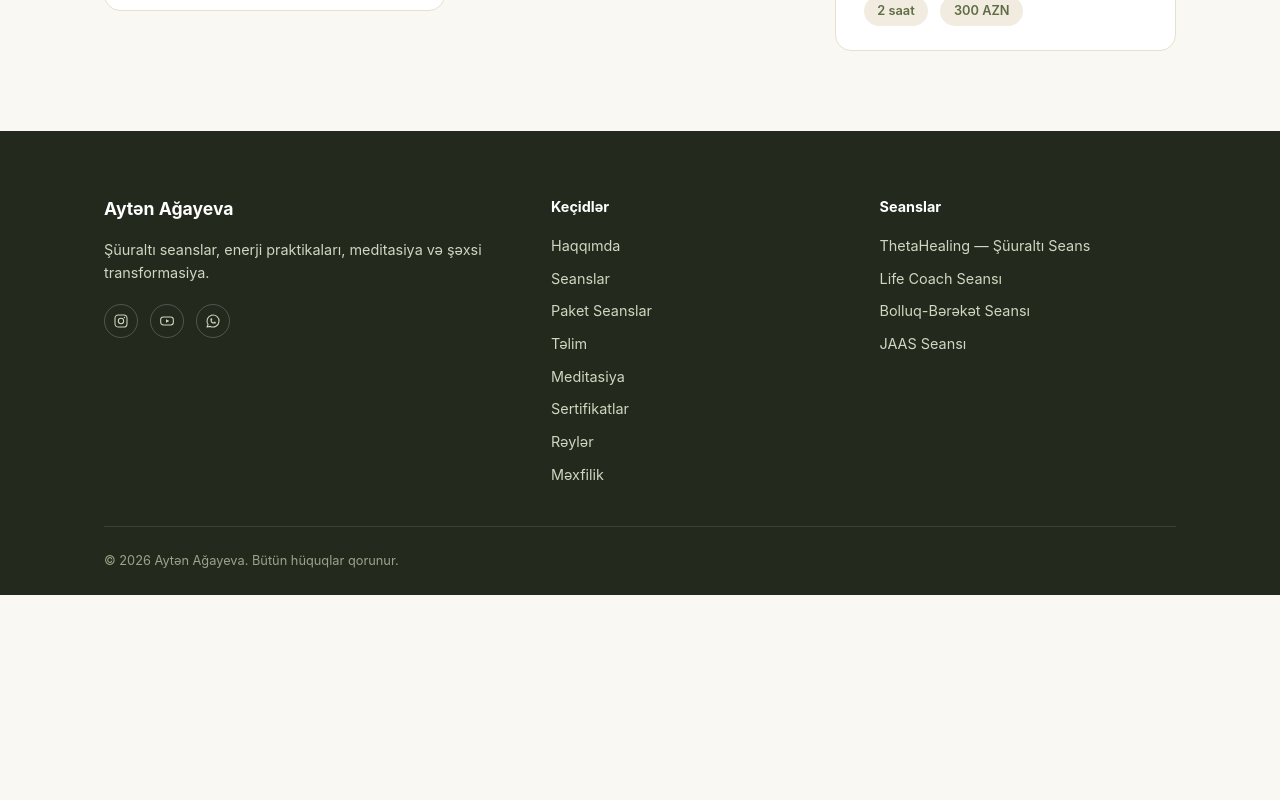
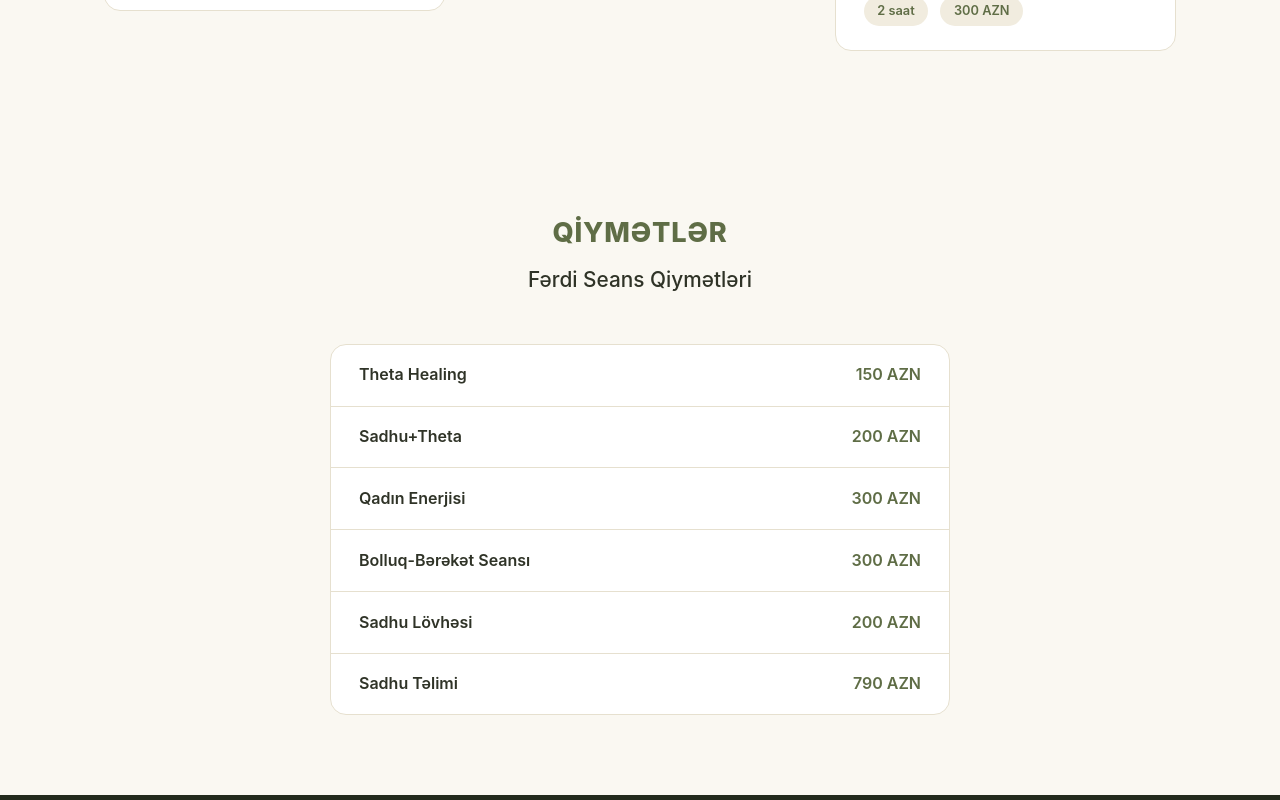
Before and after one commit to alamdarmanafov/aytenagayeva, a Next.js app: page /seanslar in a window 1280 px wide. Shown: the part 1180-1980 px from the top of the page. Before the commit the page ends 1775 px from the top, so only its background shows below. Built offline with nearby package versions, Linux system fonts and the light colour scheme.

Commit message:
Add individual session pricing table to /seanslar
New "Qiymətlər" section listing per-session prices: Theta Healing,
Sadhu+Theta, Qadın Enerjisi, Bolluq-Bərəkət, Sadhu Lövhəsi, Sadhu Təlimi.

```diff
--- a/app/globals.css
+++ b/app/globals.css
@@ -1043,3 +1043,29 @@ footer {
   margin: 0 0 1rem;
   line-height: 1.7;
 }
+
+.price-list {
+  max-width: 620px;
+  margin: 0 auto;
+  background: var(--card);
+  border: 1px solid var(--border);
+  border-radius: var(--radius);
+  overflow: hidden;
+}
+
+.price-row {
+  display: flex;
+  align-items: center;
+  justify-content: space-between;
+  padding: 1.1rem 1.75rem;
+  border-bottom: 1px solid var(--border);
+  font-weight: 600;
+}
+
+.price-row:last-child {
+  border-bottom: none;
+}
+
+.price-value {
+  color: var(--accent-dark);
+}
--- a/app/seanslar/page.js
+++ b/app/seanslar/page.js
@@ -2,7 +2,7 @@ import Image from 'next/image';
 import Header from '../components/Header';
 import Footer from '../components/Footer';
 import { WHATSAPP_LINK } from '../constants';
-import { services } from '../servicesData';
+import { services, prices } from '../servicesData';
 
 export const metadata = {
   title: 'Seanslar — Aytən Ağayeva',
@@ -60,6 +60,23 @@ export default function Seanslar() {
             </div>
           </div>
         </section>
+
+        <section id="qiymetler">
+          <div className="container">
+            <div className="section-head">
+              <p className="eyebrow">Qiymətlər</p>
+              <h2>Fərdi Seans Qiymətləri</h2>
+            </div>
+            <div className="price-list">
+              {prices.map((p) => (
+                <div className="price-row" key={p.title}>
+                  <span>{p.title}</span>
+                  <span className="price-value">{p.price}</span>
+                </div>
+              ))}
+            </div>
+          </div>
+        </section>
       </main>
 
       <Footer />
--- a/app/servicesData.js
+++ b/app/servicesData.js
@@ -287,4 +287,13 @@ const packages = [
 ];
 
 
-export { services, packages, training };
+const prices = [
+  { title: 'Theta Healing', price: '150 AZN' },
+  { title: 'Sadhu+Theta', price: '200 AZN' },
+  { title: 'Qadın Enerjisi', price: '300 AZN' },
+  { title: 'Bolluq-Bərəkət Seansı', price: '300 AZN' },
+  { title: 'Sadhu Lövhəsi', price: '200 AZN' },
+  { title: 'Sadhu Təlimi', price: '790 AZN' },
+];
+
+export { services, packages, training, prices };
```
